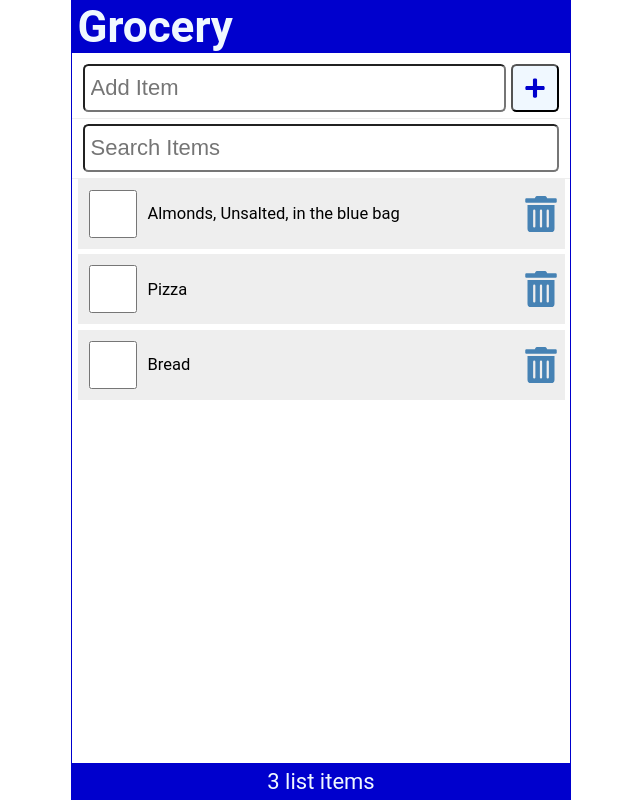
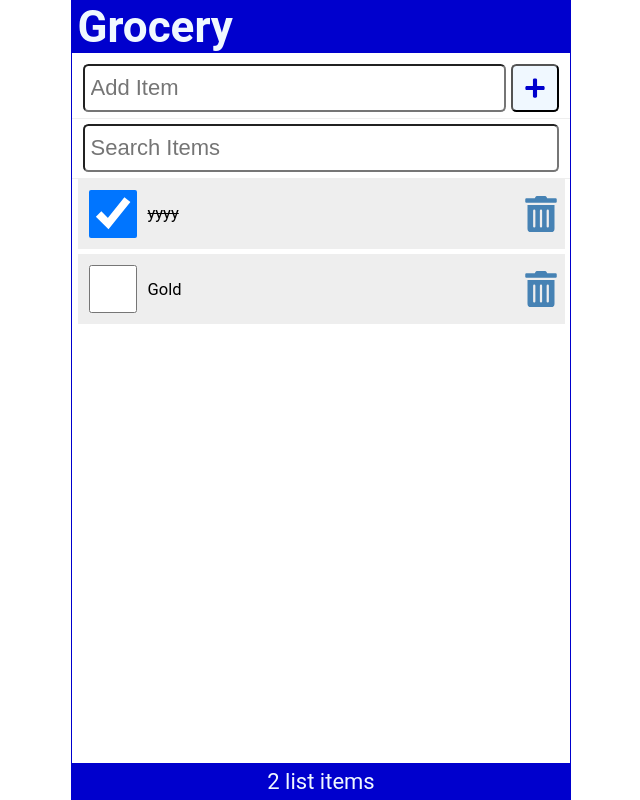
Before and after one commit to shashidhar275/React-Resources, a React (Create React App) app: page / in a window 1280 px wide. Shown: the whole page, without its empty margins (319-959 px from the left). Built offline with nearby package versions, Linux system fonts and the light colour scheme; data requests are answered from the project's data file.

Commit message:
Added CRUD ops

```diff
--- a/data/db.json
+++ b/data/db.json
@@ -1,19 +1,14 @@
 {
   "items": [
     {
-            "id": 1,
-            "checked": false,
-            "item": "Almonds, Unsalted, in the blue bag"
+      "id": "1",
+      "checked": true,
+      "item": "yyyy"
     },
     {
-            "id": 2,
+      "id": "2",
       "checked": false,
-            "item": "Pizza"
-        },
-        {
-            "id": 3,
-            "checked": false,
-            "item": "Bread"
+      "item": "Gold"
     }
   ]
 }
--- a/src/App.js
+++ b/src/App.js
@@ -4,9 +4,10 @@
 import SearchItem from './SearchItem';
 import AddItem from './AddItem';
 import { useState, useEffect } from 'react';
+import apiRequest from './apiRequest';
 
 function App() { //Built in component or Default component
-    const API_URL = 'http://localhost:3500/items';
+    const API_URL = 'http://localhost:3400/items';
 
     const [ items,setItems ] = useState( [] );
     const [newItem,setNewItem] = useState('');
@@ -30,26 +31,57 @@
         }
       };
 
-      setTimeout(()=>{
-        (async ()=> await fetchItems())();
+      setTimeout(()=>{ //SetTimeout has been used simply to show the loading state of the application
+        //We can just use anyone of the below ones
+        fetchItems();
+        // (async ()=> await fetchItems())();
       },2000);
     },[])
 
-    const addItem = (item) => {
-      const id = items.length ? items[items.length-1].id + 1: 1;
+    const addItem = async (item) => {
+      const id = items.length ? String(Number(items[items.length-1].id) + Number(1)): String(1);
       const myNewItem = { id, checked: false , item};
       const listItems = [...items, myNewItem];
       setItems(listItems);
+
+      const postOptions = {
+        method: 'POST',
+        headers: {
+          'Content-Type': 'application/json'
+        },
+        body: JSON.stringify(myNewItem)
+      }
+
+      const result = await apiRequest(API_URL, postOptions);
+      if(result) setFetchError(result)
     }
 
-    const handleCheck = (id)=>{
+    const handleCheck = async (id)=>{
       const listItems = items.map((item) => item.id === id ? {...item , checked: !item.checked} : item);
       setItems(listItems);
+
+      const myItem  = listItems.filter(item => item.id === id);
+      const updateOptions = {
+        method: 'PATCH',
+        headers: {
+          'Content-Type': 'application/json'
+        },
+        body: JSON.stringify({ checked: myItem[0].checked})
+      };
+
+      const reqUrl = `${API_URL}/${id}`;
+      const result = await apiRequest(reqUrl, updateOptions);
+      if(result) setFetchError(result);
   }
 
-    const handleDelete = (id)=>{
+    const handleDelete = async (id)=>{
         const listItems = items.filter((item)=> item.id!== id);
         setItems(listItems);
+
+        const deleteOptions = {method: 'DELETE'};
+        const reqUrl =`${API_URL}/${id}`;
+        const result = await apiRequest(reqUrl, deleteOptions);
+        if(result) setFetchError(result);
     }
 
     const handleSubmit = (e)=>{
--- /dev/null
+++ b/src/apiRequest.js
@@ -0,0 +1,12 @@
+const apiRequest = async (url = '',optionsObj = null,errMsg = null)=>{
+    try{
+        const response = await fetch(url, optionsObj); //If we do not have an ok response or it is not in 200 range ...maybe it's 404 we want to catch that and throw an error.. because we know that will not be automatically caught as an error...it's just a response that we didn' want
+        if(!response.ok) throw Error('Please reload the app');//For to be in sync with the local state and api
+    }catch(err){
+        errMsg = err.message;
+    }finally{
+        return errMsg;
+    }
+}
+
+export default apiRequest;
```
Lines whose indentation alone changed are shown as unchanged.
